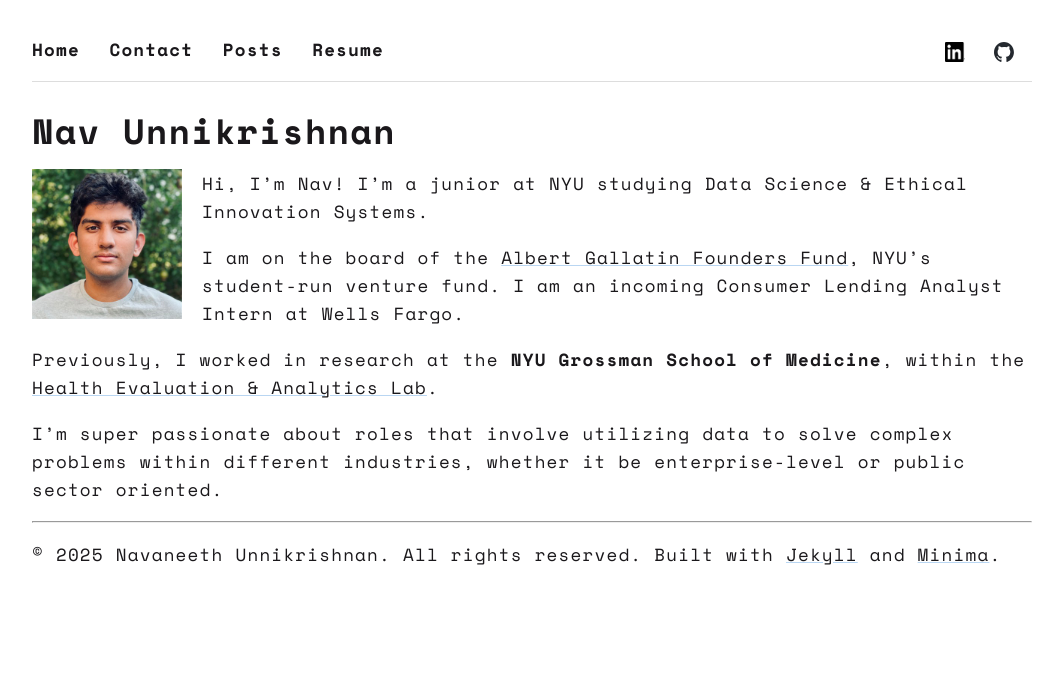
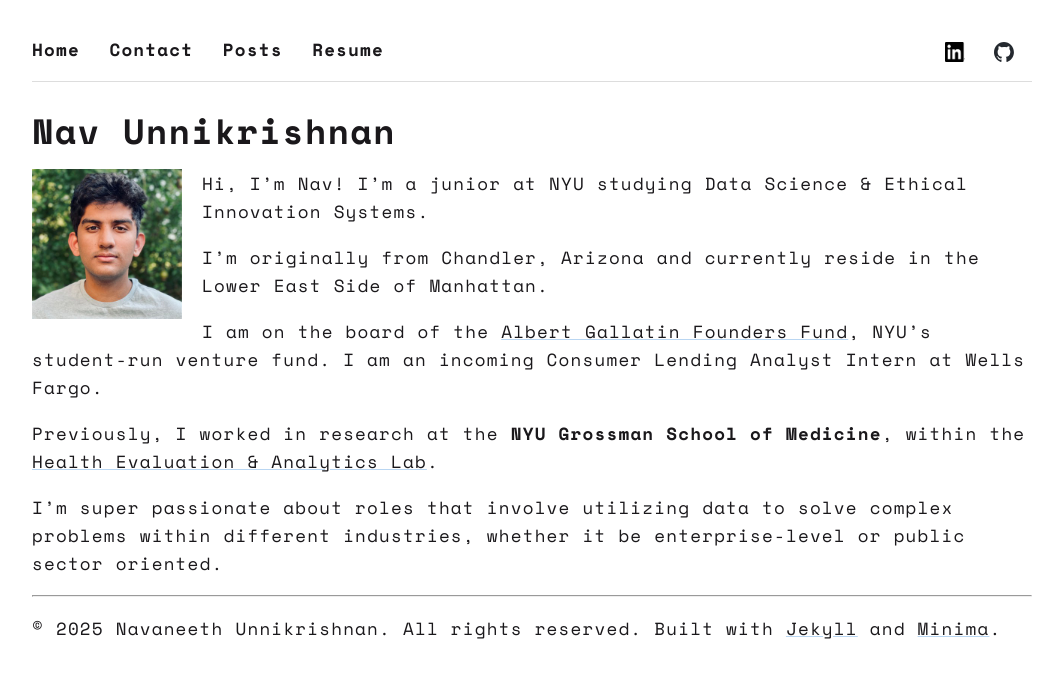
Before and after one commit to navunni/navunni.github.io, a Jekyll site: the page built from index.md, in a window 1280 px wide. Shown: the top 678 px of the page, without its empty margins (108-1171 px from the left). Built offline with Jekyll 4.4.1, drawn with Linux system fonts in a browser that asks for light colours.

Commit message:
added bio

```diff
--- a/index.md
+++ b/index.md
@@ -9,6 +9,8 @@
 
 Hi, I'm Nav! I'm a junior at NYU studying Data Science & Ethical Innovation Systems.
 
+I'm originally from Chandler, Arizona and currently reside in the Lower East Side of Manhattan.
+
 I am on the board of the [Albert Gallatin Founders Fund](https://forms.gallatin.nyu.edu/node/782), NYU's student-run venture fund. I am an incoming Consumer Lending Analyst Intern at Wells Fargo.
 
 Previously, I worked in research at the **NYU Grossman School of Medicine**, within the [Health Evaluation & Analytics Lab](https://med.nyu.edu/departments-institutes/population-health/divisions-sections-centers/health-behavior/section-health-choice-policy-evaluation/research/health-evaluation-analytics-lab).
```
